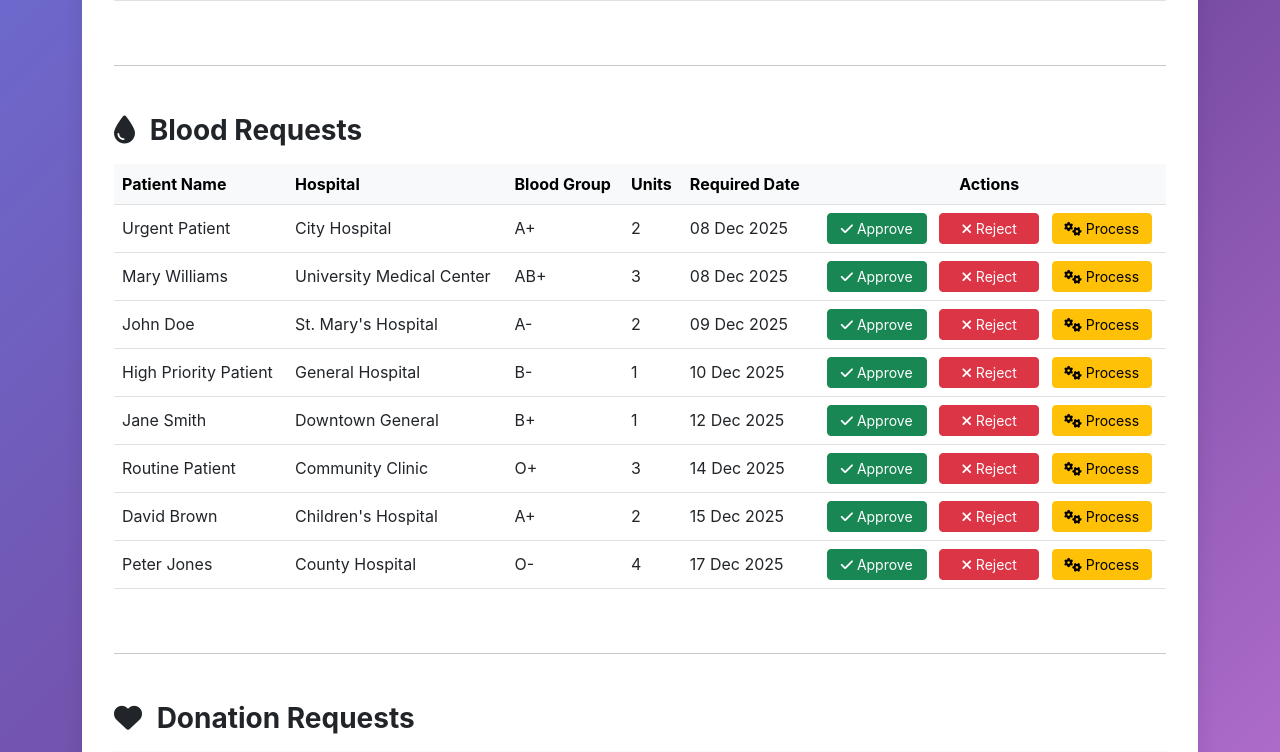
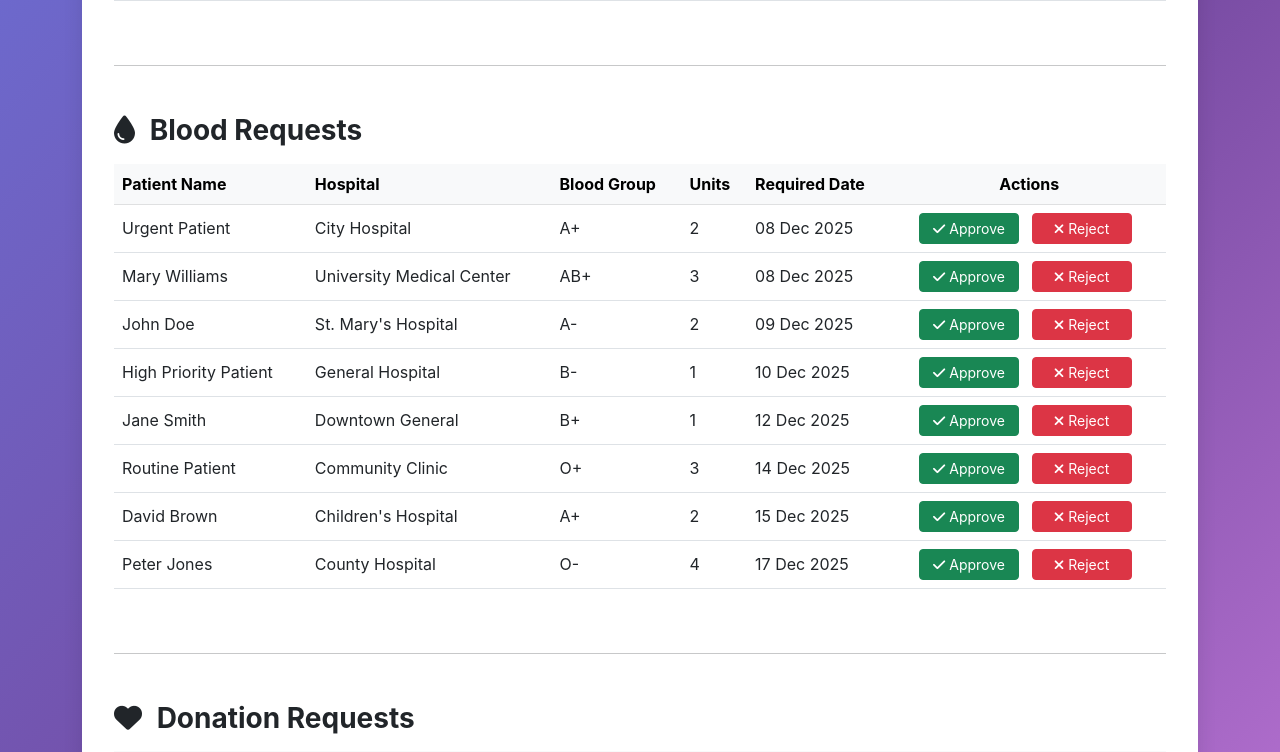
Before and after one commit to naskarmourique/Blood-Bank-management-System-, a PHP site: page /manage_requests.php in a window 1280 px wide. Shown: the part 825-1577 px from the top of the page. Run offline with PHP 8.4, Linux system fonts and the light colour scheme; a user stored in the database is signed in; data comes from the database, SQL or seed files in the repository.

Commit message:
refactor: Remove 'Process' button from blood requests in manage_requests.php

```diff
--- a/manage_requests.php
+++ b/manage_requests.php
@@ -135,9 +135,6 @@ if ($result_blood && mysqli_num_rows($result_blood) > 0) {
                                             <a href="reject_blood_request.php?id=<?php echo $request['id']; ?>" class="btn btn-danger btn-sm me-2 btn-action" onclick="return confirm('Are you sure you want to reject this blood request?');">
                                                 <i class="fas fa-times"></i> Reject
                                             </a>
-                                            <a href="process_blood_request.php?id=<?php echo $request['id']; ?>" class="btn btn-warning btn-sm btn-action">
-                                                <i class="fas fa-cogs"></i> Process
-                                            </a>
                                         </td>
                                     </tr>
                                 <?php endforeach; ?>
```
